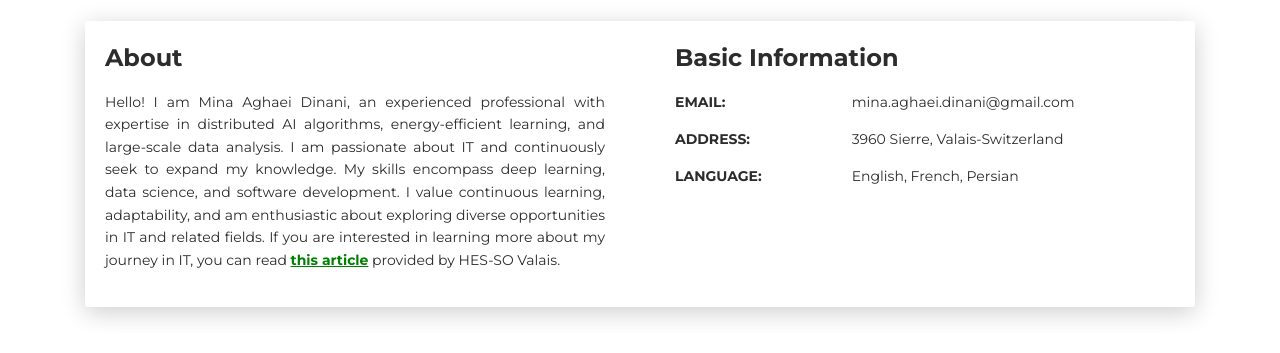
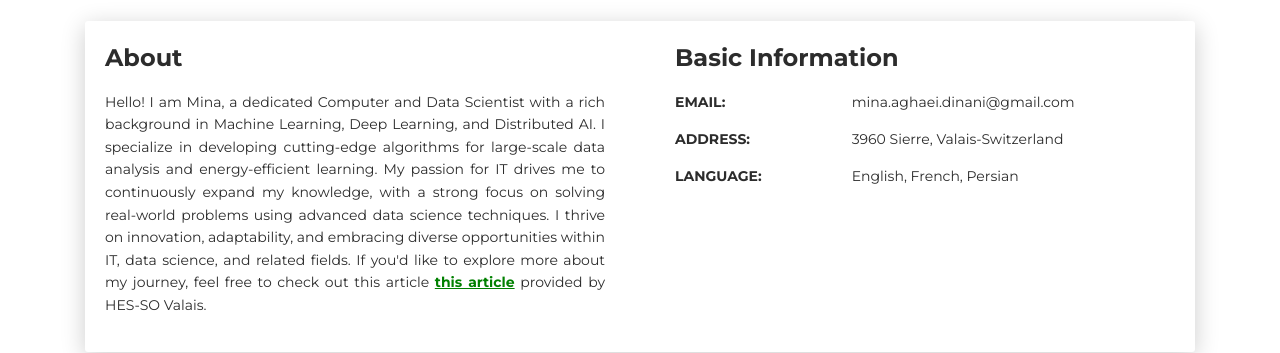
Before and after one commit to Mina-AghaeiDinani/mina-aghaeidinani.github.io, a plain HTML site: page index.html in a window 1280 px wide. Shown: the part 599-952 px from the top of the page. Drawn offline with Linux system fonts and the light colour scheme; animation ran at ten frames a second.

Commit message:
Updating about

```diff
--- a/index.html
+++ b/index.html
@@ -88,7 +88,12 @@
           <div class="card-body">
             <div class="h4 mt-0 title">About</div>
             <p style="text-align: justify;">
-              Hello! I am Mina Aghaei Dinani, an experienced professional with expertise in distributed AI algorithms, energy-efficient learning, and large-scale  data analysis. I am passionate about IT and continuously seek to expand my knowledge. My skills encompass deep learning, data science, and software development. I value continuous learning, adaptability, and am enthusiastic about exploring diverse opportunities in IT and related fields. If you are interested in learning more about my journey in IT, you can read  <a href="https://www.hevs.ch/fr/actualites/portrait-de-mina-aghaei-dinani--de-liran-a-la-suisse-linformatique-comme-fenetre-sur-le-monde-209749" target="_blank" style="color: green; font-weight: bold; text-decoration: underline;"> this article</a> provided by HES-SO Valais.
+              Hello! I am Mina, a dedicated Computer and Data Scientist with a rich background in Machine Learning, Deep Learning, and Distributed AI.
+               I specialize in developing cutting-edge algorithms for large-scale data analysis and energy-efficient learning. My passion for IT drives me to continuously expand
+                my knowledge, with a strong focus on solving real-world problems using advanced data science techniques.
+                I thrive on innovation, adaptability, and embracing diverse opportunities within IT, data science, and related fields.
+                If you'd like to explore more about my journey, feel free to check out this article
+              <a href="https://www.hevs.ch/fr/actualites/portrait-de-mina-aghaei-dinani--de-liran-a-la-suisse-linformatique-comme-fenetre-sur-le-monde-209749" target="_blank" style="color: green; font-weight: bold; text-decoration: underline;"> this article</a> provided by HES-SO Valais.
           </p>
           </div>
         </div>
```
